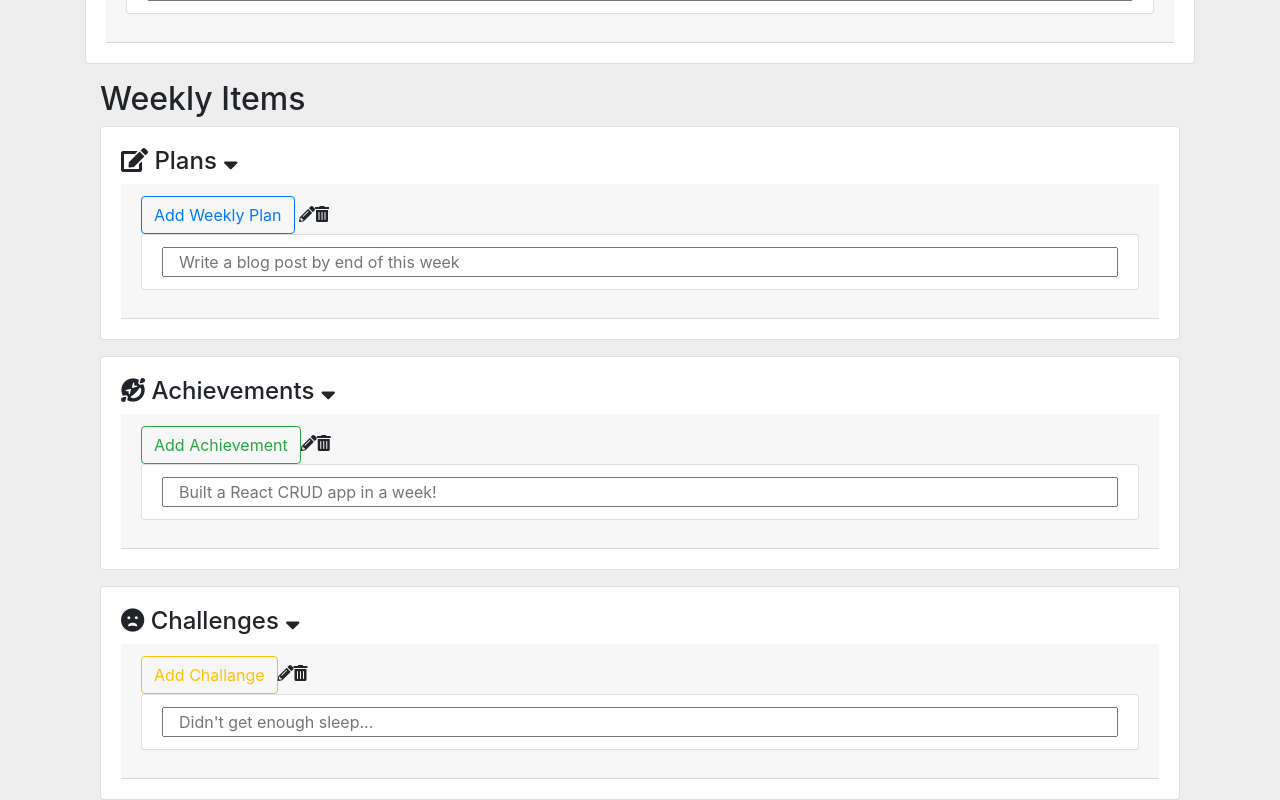
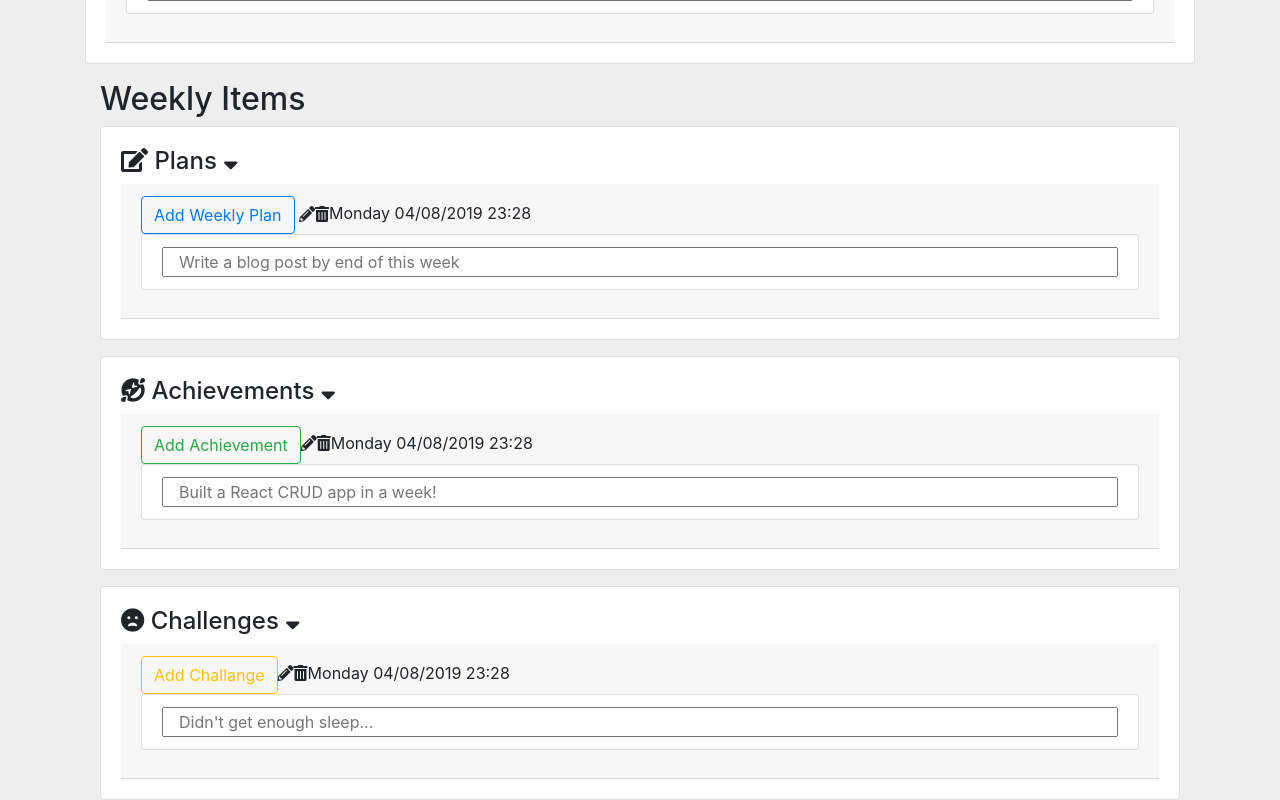
Before and after one commit to alexsjcho/smart-okr-react-redux-app, a React (Create React App) app: page / in a window 1280 px wide. Shown: the part 857-1657 px from the top of the page. Built offline with nearby package versions, Linux system fonts and the light colour scheme.

Commit message:
added React-Moment for TimeStamp component for WeeklyItem components

```diff
--- a/src/components/weeklyitems/Achievement.js
+++ b/src/components/weeklyitems/Achievement.js
@@ -1,6 +1,7 @@
 import React, { Component, Fragment } from "react";
 
 import TextInputGroup from "../shared/TextInputGroup";
+import TimeStamp from "./TimeStamp";
 
 class Achievement extends Component {
   constructor(props) {
@@ -53,6 +54,7 @@ class Achievement extends Component {
               {/* Create Link Modal for editing*/}
               <i className="fas fa-pencil-alt " />
               <i className="fas fa-trash-alt " />
+              <TimeStamp />
               <form>
                 <TextInputGroup
                   name="objectives"
--- a/src/components/weeklyitems/Challenge.js
+++ b/src/components/weeklyitems/Challenge.js
@@ -1,5 +1,6 @@
 import React, { Component, Fragment } from "react";
 import TextInputGroup from "../shared/TextInputGroup";
+import TimeStamp from "./TimeStamp";
 
 class Challenge extends Component {
   constructor(props) {
@@ -52,6 +53,7 @@ class Challenge extends Component {
                 {/* Create Link Modal for editing*/}
                 <i className="fas fa-pencil-alt " />
                 <i className="fas fa-trash-alt " />
+                <TimeStamp />
                 <TextInputGroup
                   name="challenge"
                   type={type}
--- a/src/components/weeklyitems/Plan.js
+++ b/src/components/weeklyitems/Plan.js
@@ -2,6 +2,7 @@ import React, { Component, Fragment } from "react";
 import uuid from "uuid";
 
 import TextInputGroup from "../shared/TextInputGroup";
+import TimeStamp from "./TimeStamp";
 
 class Plan extends Component {
   constructor(props) {
@@ -55,6 +56,7 @@ class Plan extends Component {
               {/* Create Link Modal for editing*/}
               <i className="fas fa-pencil-alt " />
               <i className="fas fa-trash-alt " />
+              <TimeStamp />
               <form onSubmit={this.handleSubmit}>
                 <TextInputGroup
                   name="plan"
--- a/src/components/weeklyitems/TimeStamp.js
+++ b/src/components/weeklyitems/TimeStamp.js
@@ -0,0 +1,16 @@
+import React, { Component, Fragment } from "react";
+import Moment from "react-moment";
+
+class TimeStamp extends Component {
+  render() {
+    let todayTimeStamp = new Date();
+
+    return (
+      <Fragment>
+        <Moment format="dddd MM/DD/YYYY HH:mm">{todayTimeStamp}</Moment>
+      </Fragment>
+    );
+  }
+}
+
+export default TimeStamp;
```
Also changed, not shown: 1 other file (tests, documents, lock files or other folders).
